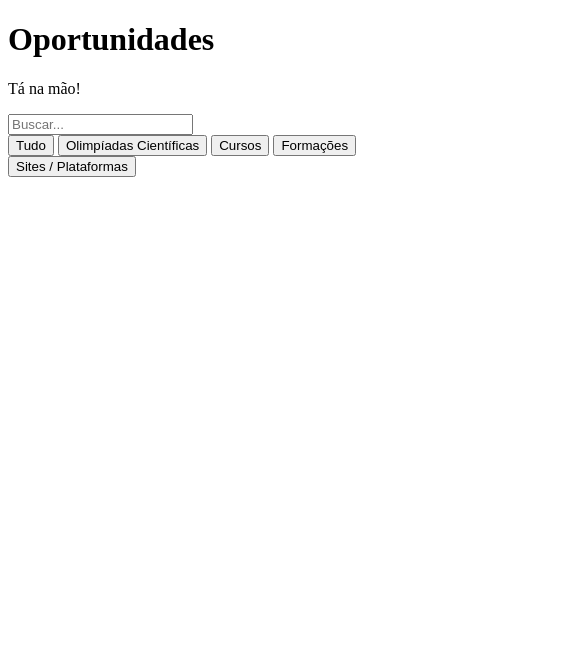
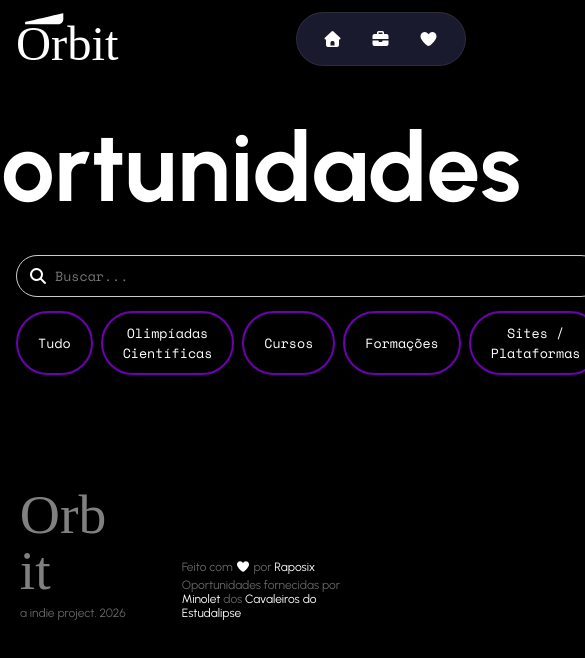
Before and after one commit to Raposix/orbita, a website: page oportunidades/oportunities.html in a window 390 px wide. Shown: the whole page, 585 px wide, since content can reach past the window. Drawn offline with nearby package versions, Linux system fonts and the light colour scheme; no server answers.

Commit message:
publish commit

```diff
--- a/hero/style.css
+++ b/hero/style.css
@@ -0,0 +1,161 @@
+@import url('https://fonts.googleapis.com/css2?family=Space+Mono:ital,wght@0,400;0,700;1,400;1,700&family=Urbanist:ital,wght@0,100..900;1,100..900&display=swap');
+
+* {
+  font-family: 'Urbanist', sans-serif;
+  box-sizing: border-box;
+  color: #fff;
+}
+
+body {
+    margin: 0;
+    padding: 0;
+    background-color: black;
+}
+
+.hero {
+    display: flex;
+    flex-direction: column;
+    align-items: center;
+    margin-bottom: 0px;
+}
+
+
+
+.hero h1, span {
+    font-family: 'monospace', monospace;
+    font-size: 5rem;
+    margin-bottom: 5px
+}
+
+.btn {
+    padding: 10px 20px;
+    border: none;
+    background-color: #6E00B3;
+    color: white;
+    cursor: pointer;
+    font-size: 1.2rem;
+
+}
+
+.btn:hover {
+    background-color: #FFF;
+    color: #000;
+}
+
+.btn:hover i {
+    color: #000;
+}
+
+.card {
+    border: 1px solid #ccc;
+    border-radius: 10px;
+    padding: 20px;
+    box-shadow: 0 2px 5px rgba(0,0,0,0.1);
+    display: flex;
+    flex-direction: column;
+}
+
+.cards {
+    display: grid;
+    grid-template-columns: repeat(3, 1fr);
+    gap: 20px;
+    padding: 20px 300px 0;
+}
+
+.card i {
+    background-color: #6E00B3;
+    padding: 10px 20px;
+    font-size: 3rem;
+    margin-bottom: 15px;
+}
+
+.banner {
+    position: relative;
+    width: 100%;
+    display: flex;
+    justify-content: center;
+    margin-top: 50px;
+}
+
+.banner img {
+    margin-top: -123px;
+    width: 1150px;
+    height: auto;
+    z-index: -1;
+}
+
+#img-wrapper {
+    position: absolute;
+    bottom: 0;
+    left: 0;
+    right: 0;
+    height: 150px; /* quão alto o fade sobe */
+    background: linear-gradient(
+        to bottom,
+        transparent,
+        #000 /* ← a cor de fundo da sua página */
+    );
+    pointer-events: none;
+}
+
+.banner { margin-bottom: 50px; }
+
+.gradient {
+    position: absolute;
+    top: 0;
+    left: 0;
+    width: 100%;
+    height: 100%;
+    background: linear-gradient(to top, rgb(54, 54, 54), rgba(0,0,0,0));
+    z-index: -2;
+}
+
+.btn2 {
+    display: block;
+    width: fit-content;
+    margin: 20px auto 0;
+    padding: 15px 30px;
+    background-color: #6E00B3;
+    color: white;
+    cursor: pointer;
+    font-size: 1.5rem;
+    text-decoration: none;  /* agora funciona pois tá no próprio <a> */
+}
+
+.btn2:hover {
+    background-color: #FFF;
+    color: #000;
+}
+
+.btn2:hover i {
+    color: #000;
+}
+
+@media (max-width: 1024px) {
+    .cards {
+        padding: 20px 60px 0;  /* reduz o padding lateral enorme */
+    }
+}
+
+@media (max-width: 768px) {
+    .hero h1, span {
+        font-size: 2.5rem;
+        text-align: center;
+    }
+
+    .cards {
+        grid-template-columns: 1fr;  /* 1 coluna */
+        padding: 20px 16px 0;
+    }
+
+    .banner img {
+        width: 100%;
+        margin-top: 0;
+    }
+
+    .btn2 {
+        font-size: 1.1rem;
+        width: 100%;
+        text-align: center;
+    }
+}
--- a/oportunidades/oportunities.html
+++ b/oportunidades/oportunities.html
@@ -7,14 +7,21 @@
     <script src="https://www.gstatic.com/firebasejs/10.7.1/firebase-app-compat.js"></script>
     <script src="https://www.gstatic.com/firebasejs/10.7.1/firebase-firestore-compat.js"></script>
     <link rel="stylesheet" href="oportunities_style.css">
+    <link rel="stylesheet" href="https://cdnjs.cloudflare.com/ajax/libs/font-awesome/7.0.1/css/all.min.css">
+    <link rel="icon" type="image/x-icon" href="../src/orbitalogofavicon.svg">
 </head>
 <body>
-    <h1>Oportunidades</h1>
-    <p>Tá na mão!</p>
+
+    <div class="header">
+        <h1>Oportunidades</h1>
+    </div>
 
     <section id="filtros">
 
-        <input type="text" id="searchInput" placeholder="Buscar...">
+        <div class="input-container">
+            <i class="fa-solid fa-magnifying-glass"></i>
+            <input type="text" id="searchInput" placeholder="Buscar..." autocomplete="off">
+        </div>
 
         <div id="categories">
             <button class="active pill" data-categoria="">Tudo</button>
@@ -29,5 +36,7 @@
     <div id="cards"></div>
 
     <script src="script.js"></script>
+
+    <script src="../src/navbar.js"></script>
 </body>
 </html>
--- a/oportunidades/oportunities_style.css
+++ b/oportunidades/oportunities_style.css
@@ -0,0 +1,167 @@
+@import url('https://fonts.googleapis.com/css2?family=Space+Mono:ital,wght@0,400;0,700;1,400;1,700&family=Urbanist:ital,wght@0,100..900;1,100..900&display=swap');
+
+* {
+  box-sizing: border-box;
+  font-family: 'Space Mono', monospace;
+  color: #fff;
+}
+
+body {
+    margin: 0;
+    padding: 0;
+    background-color: black;
+}
+
+.header {
+    display: flex;
+    flex-direction: column;
+    align-items: center;
+}
+
+.header h1 {
+    font-family: 'Urbanist', sans-serif;
+    font-size: 9.5rem;
+    margin: 20px 0 10px;
+}
+
+#filtros {
+    display: flex;
+    flex-direction: row;
+    justify-content: center;
+    gap: 20px;
+    margin: 20px 0;
+}
+
+#filtros button {
+    padding: 10px 20px;
+    border: none;
+    background-color: #6E00B3;
+    color: white;
+    cursor: pointer;
+    border-radius: 32px;
+}
+
+#filtros input {
+    padding: 10px;
+    border: 1px solid #ccc;
+    border-radius: 32px ;
+    padding-left: 38px;
+    background-color: transparent;
+}
+
+.input-container {
+    position: relative;
+    display: flex;
+    align-items: center;
+}
+
+.input-container i {
+    position: absolute;
+    left: 12px;
+    color: #fff;
+    pointer-events: none;
+}
+
+#cards {
+    display: grid;
+    grid-template-columns: repeat(3, 1fr);
+    gap: 20px;
+    padding: 20px 300px 0;
+}
+
+.card {
+    border: 1px solid #ccc;
+    border-radius: 10px;
+    padding: 20px;
+    box-shadow: 0 2px 5px rgba(0,0,0,0.1);
+    display: flex;
+    flex-direction: column;
+}
+
+.card span {
+    font-size: 12px;
+    padding: 5px 10px;
+    border-radius: 32px;
+    border: 1px solid #fff;
+    background-color: transparent;
+    width: fit-content;
+}
+
+.card button {
+    padding: 15px 20px;
+    border: none;
+    background-color: #6E00B3;
+    color: white;
+    cursor: pointer;
+}
+
+.card button:hover {
+    background-color: #fff;
+    color: #000;
+}
+
+.card a {
+    margin-top: auto;
+    padding-top: 16px;
+}
+
+.card p {
+    margin-top: 10px;
+}
+
+.card h3{
+    margin-bottom: 0px
+}
+
+#filtros button {
+    padding: 10px 20px;
+    border: 2px solid #6E00B3;
+    background-color: transparent;
+    color: white;
+    cursor: pointer;
+    border-radius: 32px;
+}
+
+#filtros button.ativo {
+    background-color: #6E00B3;
+}
+
+@media (max-width: 1024px) {
+    #cards {
+        padding: 20px 40px 0;
+    }
+
+    #filtros {
+        flex-wrap: wrap;
+        padding: 0 20px;
+    }
+}
+
+@media (max-width: 768px) {
+    .header h1 {
+        font-size: 6rem;
+    }
+
+    #cards {
+        grid-template-columns: 1fr;  /* 1 coluna como você quer */
+        padding: 20px 16px 0;
+    }
+
+    #filtros {
+        flex-direction: column;
+        align-items: stretch;
+        gap: 10px;
+        padding: 0 16px;
+    }
+
+    #filtros input {
+        width: 100%;
+    }
+
+    #filtros div {
+        overflow-x: auto;
+        display: flex;
+        gap: 8px;
+        padding-bottom: 4px;
+    }
+}
--- a/oportunidades/script.js
+++ b/oportunidades/script.js
@@ -7,67 +7,79 @@ const firebaseConfig = {
 firebase.initializeApp(firebaseConfig);
 const db = firebase.firestore();
 
-//Botões de filtro
-
-
-// Renderizador padrão para as oportunidades
-
+// Elementos
 const container = document.getElementById("cards");
-
-db.collection("Oportunidades").get().then(snapshot => {
-
-  snapshot.forEach(doc => {
-    const data = doc.data();
-
-    container.innerHTML += `
-      <div class="card">
-        <h3>${data.titulo}</h3>
-        <p>${data.descricao}</p>
-        <span>${data.categoria}</span>
-        <a href="${data.link}" target="_blank"><button>Ver mais</button></a>
-      </div>
-    `;
-  });
-
-});
-
 const inputSearch = document.getElementById("searchInput");
 const divCategories = document.getElementById("categories");
 
+// Estado dos filtros
 let todasOportunidades = [];
 let categoriaAtiva = '';
 let termoBusca = '';
 
-searchInput.addEventListener("input", function() {
-  termoBusca = searchInput.value
-  aplicarFiltros();
+// Renderizador de oportunidades
+function renderOportunidades(lista) {
+  container.innerHTML = '';
+
+  lista.forEach(function(op) {
+    container.innerHTML += `
+      <div class="card">
+        <span>${op.categoria}</span>
+        <h3>${op.titulo}</h3>
+        <p>${op.descricao}</p>
+        <a href="${op.link}" target="_blank"><button>Ver mais</button></a>
+      </div>
+    `;
+  });
+}
+
+// Busca no Firebase e guarda tudo
+db.collection("Oportunidades").get().then(function(snapshot) {
+  snapshot.forEach(function(doc) {
+    todasOportunidades.push({ id: doc.id, ...doc.data() });
+  });
+
+  renderOportunidades(todasOportunidades);
 });
 
+// Botões de filtro
 divCategories.addEventListener("click", function(evento) {
   const pillClicked = evento.target.closest(".pill");
-  if (!pillClicked) return
+  if (!pillClicked) return;
 
-  categoriaAtiva = pillClicked.dataset.categoria
+  // remove .ativo de todas e adiciona só na clicada
+  document.querySelectorAll("#categories .pill").forEach(function(btn) {
+    btn.classList.remove("ativo");
+  });
+  pillClicked.classList.add("ativo");
+
+  categoriaAtiva = pillClicked.dataset.categoria;
   aplicarFiltros();
 
   console.log("Categoria ativa:", categoriaAtiva);
 });
 
+// Busca por título
+inputSearch.addEventListener("input", function() {
+  termoBusca = inputSearch.value;
+  aplicarFiltros();
+});
+
+// Filtro
 function aplicarFiltros() {
   let resultado = todasOportunidades;
 
   if (categoriaAtiva !== '') {
-    resultado = resultado.filter(function (op) {
+    resultado = resultado.filter(function(op) {
       return op.categoria === categoriaAtiva;
-    })
+    });
   }
 
-
-if (termoBusca !== '' ) {
-  resultado = resultado.filter(function (op) {
-    return op.titulo.toLowerCase().includes(termoBusca.toLowerCase())
-  })
-}
+  if (termoBusca !== '') {
+    resultado = resultado.filter(function(op) {
+      return op.titulo.toLowerCase().includes(termoBusca.toLowerCase());
+    });
+  }
 
   renderOportunidades(resultado);
 }
--- a/src/navbar.js
+++ b/src/navbar.js
@@ -0,0 +1,246 @@
+document.body.insertAdjacentHTML("afterbegin", `
+
+            <head>
+            <link rel="stylesheet" href="https://cdnjs.cloudflare.com/ajax/libs/font-awesome/7.0.1/css/all.min.css">
+            </head>
+
+
+            <nav>
+                <a href="../hero/index.html"><img src="../src/orbitalogo.svg" alt="Logo da Órbita" class="logo"></a>
+
+                <ul class="navbar">
+            <li class="nav-item" data-page="/hero/index.html">
+                <a href="/hero/index.html">
+                    <i class="fa-solid fa-house"></i> Início
+                </a>
+            </li>
+            <li class="nav-item" data-page="/oportunidades/oportunities.html">
+                <a href="/oportunidades/oportunities.html">
+                    <i class="fa-solid fa-briefcase"></i> Oportunidades
+                </a>
+            </li>
+            <li class="nav-item" data-page="credits.html">
+                <a href="https://github.com/Raposix" target="_blank">
+                    <i class="fa-solid fa-heart"></i> Créditos
+                </a>
+            </li>
+        </ul>
+
+        <style>
+        @import url('https://fonts.googleapis.com/css2?family=Space+Mono:ital,wght@0,400;0,700;1,400;1,700&family=Urbanist:ital,wght@0,100..900;1,100..900&display=swap');
+
+
+            nav {
+                display: flex;
+                align-items: center;
+                justify-content: space-between;
+                padding: 16px 32px 16px 32px;
+                }
+
+            .logo {
+                margin-right: auto;
+                height: 50px;
+            }
+
+            .navbar {
+            background: #1a1a2e; /* ou o dark da sua paleta */
+            border-radius: 50px;
+            border: 1px solid rgba(255, 255, 255, 0.08);
+            list-style: none;
+            display: flex;
+            justify-content: center;
+            gap: 4px;
+            padding: 6px;
+            width: fit-content;
+            margin: 0;
+
+            width: fit-content;
+            margin: 0;
+            padding: 12px 32px;
+            margin-top: 20px;
+            margin-left: auto;
+        }
+
+        .navbar li a {
+            font-family: 'Urbanist', sans-serif;
+            display: flex;
+            align-items: center;
+            gap: 8px;
+            padding: 10px 20px;
+            border-radius: 50px;
+            text-decoration: none;
+            color: rgba(255, 255, 255, 0.6);
+            font-size: 14px;
+            font-weight: 500;
+            transition: all 0.2s ease;
+        }
+
+        .navbar li a:hover {
+            background: rgba(255, 255, 255, 0.07);
+            color: rgba(255, 255, 255, 0.9);
+        }
+
+        .navbar li a.active {
+            background: #3d3a6b; /* roxo escuro como na imagem */
+            color: #fff;
+        }
+
+        .navbar a {
+            text-decoration: none;
+            color: inherit;
+        }
+
+        .nav-item i {
+
+        }
+
+        .nav-item.active i {
+            display: inline;
+            color: var(--blue);
+            margin-right: 6px;
+        }
+
+        .nav-item.active a {
+            color: var(--blue);
+            font-weight: 600;
+        }
+
+            @media (max-width: 768px) {
+    nav {
+        padding: 12px 16px;  /* menos padding, mas mesma linha */
+        margin-bottom: 12px; /* mais espaço abaixo do nav */
+    }
+
+    .navbar {
+        margin-left: 0;
+        margin-top: 0;
+        padding: 8px 12px;
+        gap: 0;
+    }
+
+    /* esconde o texto de todos */
+    .navbar li a {
+        font-size: 0;
+        gap: 0;
+        padding: 10px 14px;
+    }
+
+    /* mantém só o ícone */
+    .navbar li a i {
+        font-size: 16px;
+    }
+
+    /* ativo mostra o texto */
+    .nav-item.active a {
+        font-size: 13px;
+        gap: 6px;
+        padding: 10px 16px;
+    }
+
+    .nav-item.active a i {
+        font-size: 13px;
+    }
+}
+
+        </style>
+    </nav>
+`);
+
+const currentPage = location.pathname.split('/').pop() || 'index.html';
+document.querySelectorAll('.nav-item').forEach(item => {
+    if (item.dataset.page === currentPage) {
+        item.classList.add('active');
+    }
+});
+
+document.body.insertAdjacentHTML ("beforeend", `
+<footer class="footer">
+
+    <div class="footer-esquerda">
+      <img src="../src/orbitalogo_footer.svg" class="logo-footer">
+      <p class="copyright">a indie project. 2026</p>
+    </div>
+
+    <div class="footer-direita">
+      <p class="credit1">Feito com <i class="fa-solid fa-heart"></i> por <a href="https://github.com/Raposix" target="_blank">Raposix</a></p>
+      <p class="credit2">Oportunidades fornecidas por <a href="https://discord.com/users/1193668420756054168" target="_blank">Minolet</a> dos <a href="https://discord.com/invite/cVCSKmgCrS" target="_blank">Cavaleiros do Estudalipse</a></p>
+    </div>
+
+  </footer>
+
+  <style>
+    @import url('https://fonts.googleapis.com/css2?family=Space+Mono:ital,wght@0,400;0,700;1,400;1,700&family=Urbanist:ital,wght@0,100..900;1,100..900&display=swap');
+
+    .footer {
+      margin-top: 40px;
+      display: flex;
+      justify-content: space-between;
+      align-items: flex-end;
+      padding: 32px 20px;
+      background-color: #000;
+    }
+
+    .footer p, a {
+      font-family: 'Urbanist', sans-serif;
+    }
+
+    .footer-esquerda {
+      display: flex;
+      flex-direction: column;
+      gap: 15px;
+    }
+
+    .logo-footer {
+        opacity: 50%;
+      height: 100px;  /* 250px tava enorme */
+      margin-bottom: 0px; /* ajusta o espaçamento entre o logo e o texto */
+    }
+
+    .logo-footer:hover {
+        opacity: 100%;
+    }
+
+    .copyright {
+      color: rgba(255,255,255,0.4);
+      font-size: 12px;
+      margin: 0;
+    }
+
+    .footer-direita {
+      display: flex;
+      flex-direction: column;
+      align-items: flex-end;
+      gap: 4px;
+    }
+
+    .credit1, .credit2 {
+      color: rgba(255,255,255,0.4);
+      font-size: 12px;
+      margin: 0;
+    }
+
+    .credit1 a, .credit2 a {
+      color: white;
+      text-decoration: none;
+    }
+
+    .credit1 a:hover, .credit2 a:hover {
+      text-decoration: underline;
+    }
+
+    //RESPONSIVIDADE
+
+
+
+    .footer {
+        flex-direction: column;
+        align-items: flex-start;
+        gap: 24px;
+        padding: 24px 16px;
+    }
+
+    .footer-direita {
+        align-items: flex-start;  /* créditos vão pra esquerda */
+    }
+  </style>
+`);
```
Also changed, not shown: hero/index.html (+18 -3 lines), src/orbita_logo.svg (deleted), src/orbitalogo.svg (added), src/orbitalogo_footer.svg (added), src/orbitalogofavicon.svg (added), 2 other files.
